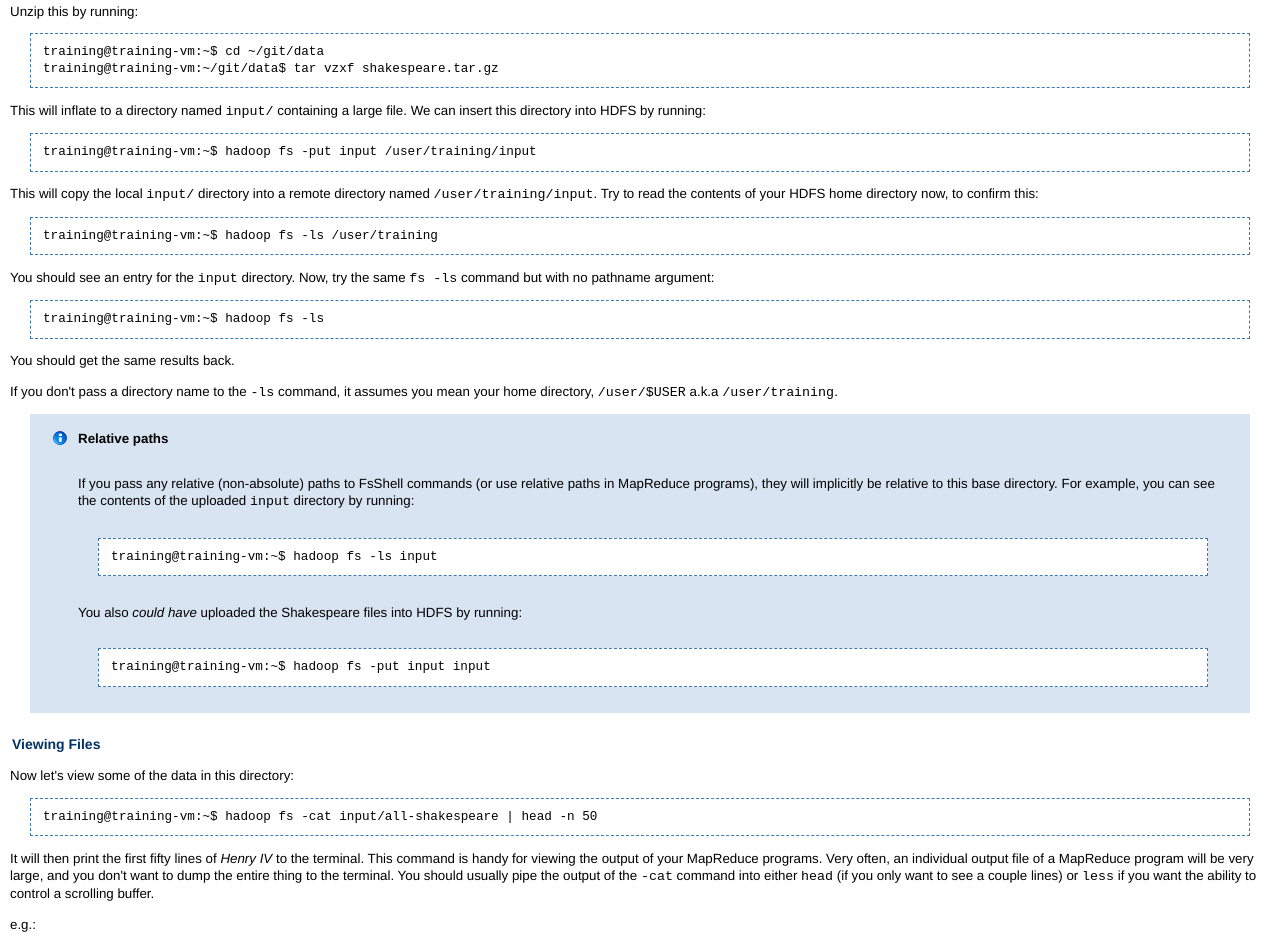
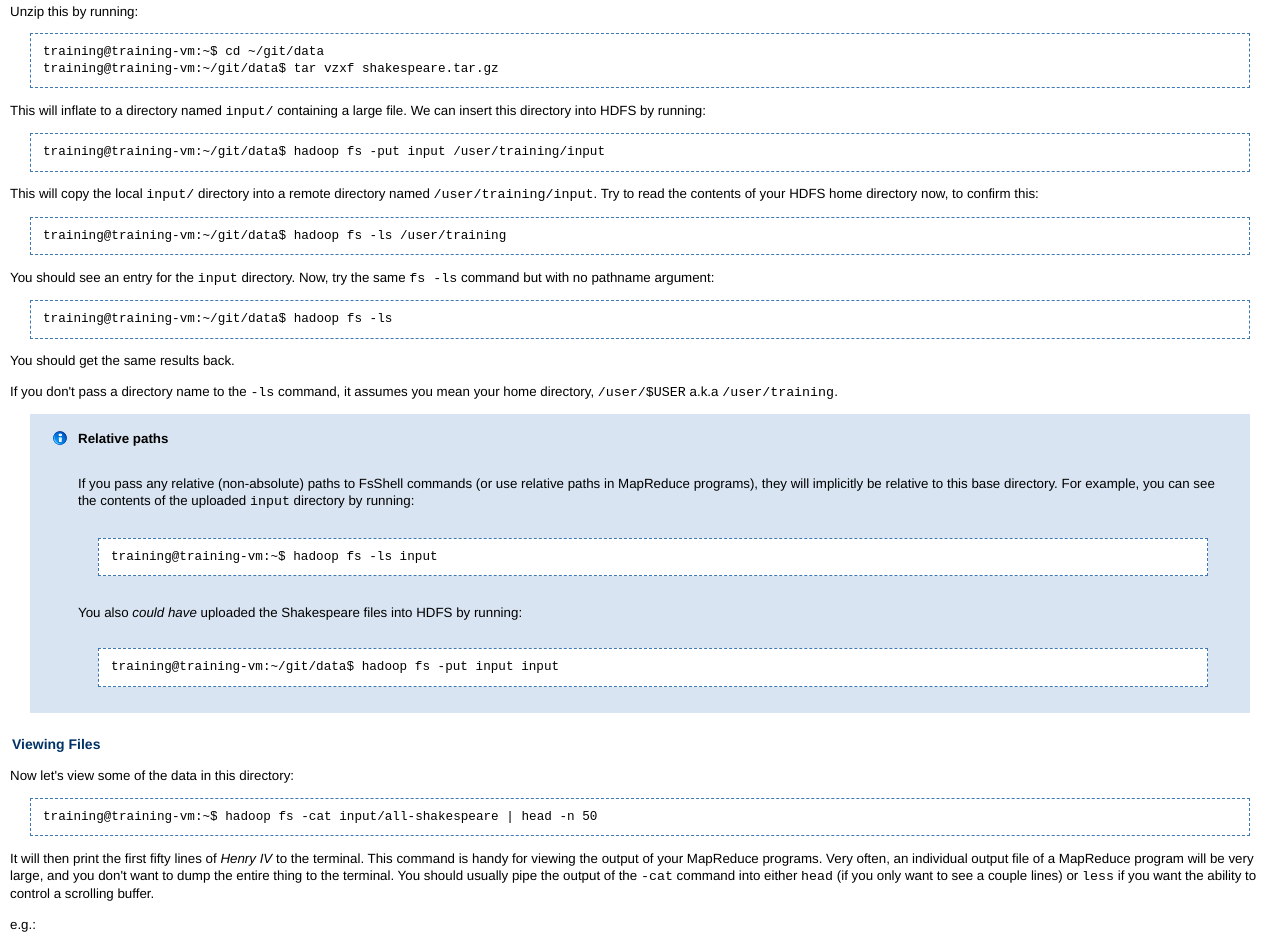
Before and after one commit to philz/cloudera-training, a plain HTML site: page docs/exercises/GettingFamiliar.html in a window 1280 px wide. Shown: the part 1514-2455 px from the top of the page. Drawn offline with Linux system fonts and the light colour scheme.

Commit message:
Small tweaks in documentation

```diff
--- a/docs/exercises/GettingFamiliar.html
+++ b/docs/exercises/GettingFamiliar.html
@@ -122,7 +122,7 @@ training@training-vm:~/git/data$ tar vzxf shakespeare.tar.gz
 
 <div class="code panel" style="border-width: 1px;"><div class="codeContent panelContent">
 <pre class="code-java">
-training@training-vm:~$ hadoop fs -put input /user/training/input
+training@training-vm:~/git/data$ hadoop fs -put input /user/training/input
 </pre>
 </div></div>
 
@@ -130,7 +130,7 @@ training@training-vm:~$ hadoop fs -put input /user/training/input
 
 <div class="code panel" style="border-width: 1px;"><div class="codeContent panelContent">
 <pre class="code-java">
-training@training-vm:~$ hadoop fs -ls /user/training
+training@training-vm:~/git/data$ hadoop fs -ls /user/training
 </pre>
 </div></div>
 
@@ -138,7 +138,7 @@ training@training-vm:~$ hadoop fs -ls /user/training
 
 <div class="code panel" style="border-width: 1px;"><div class="codeContent panelContent">
 <pre class="code-java">
-training@training-vm:~$ hadoop fs -ls
+training@training-vm:~/git/data$ hadoop fs -ls
 </pre>
 </div></div>
 
@@ -157,7 +157,7 @@ training@training-vm:~$ hadoop fs -ls input
 
 <div class="code panel" style="border-width: 1px;"><div class="codeContent panelContent">
 <pre class="code-java">
-training@training-vm:~$ hadoop fs -put input input
+training@training-vm:~/git/data$ hadoop fs -put input input
 </pre>
 </div></div></td></tr></table></div>
 
```
Also changed, not shown: docs/exercises/InvertedIndex.html (+6 -2 lines).
